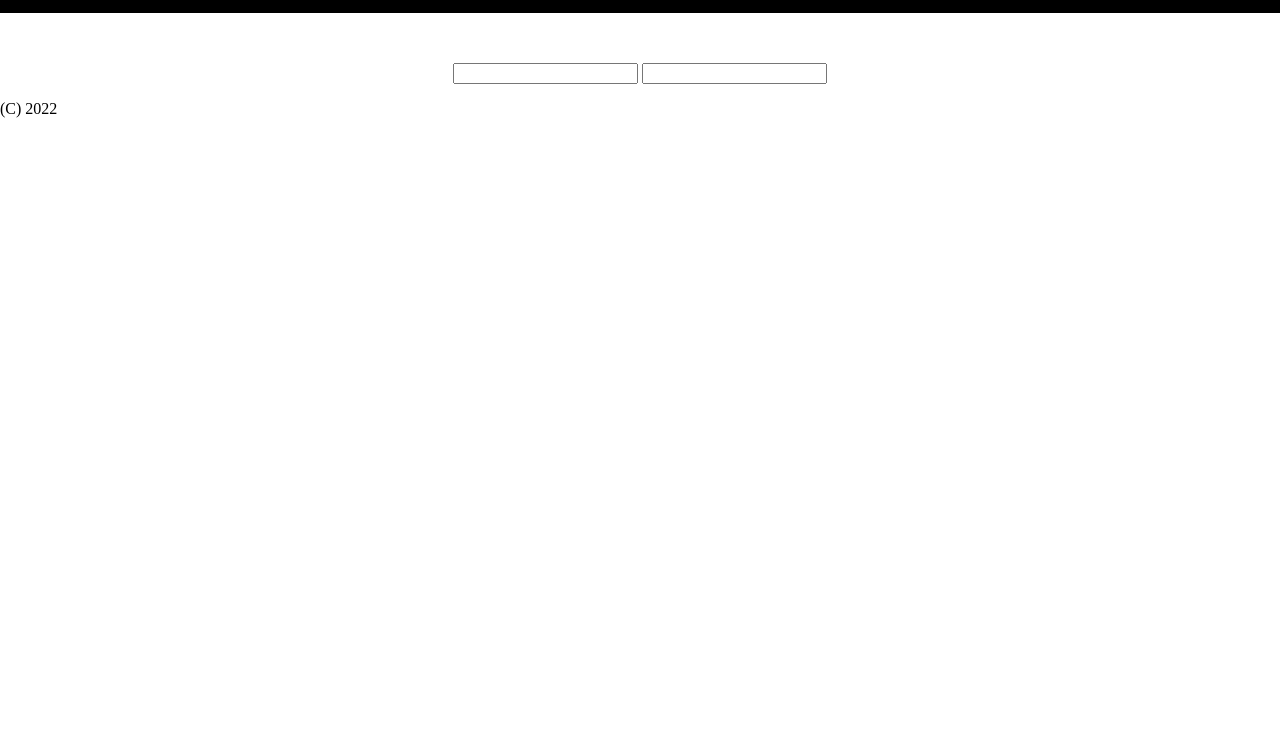
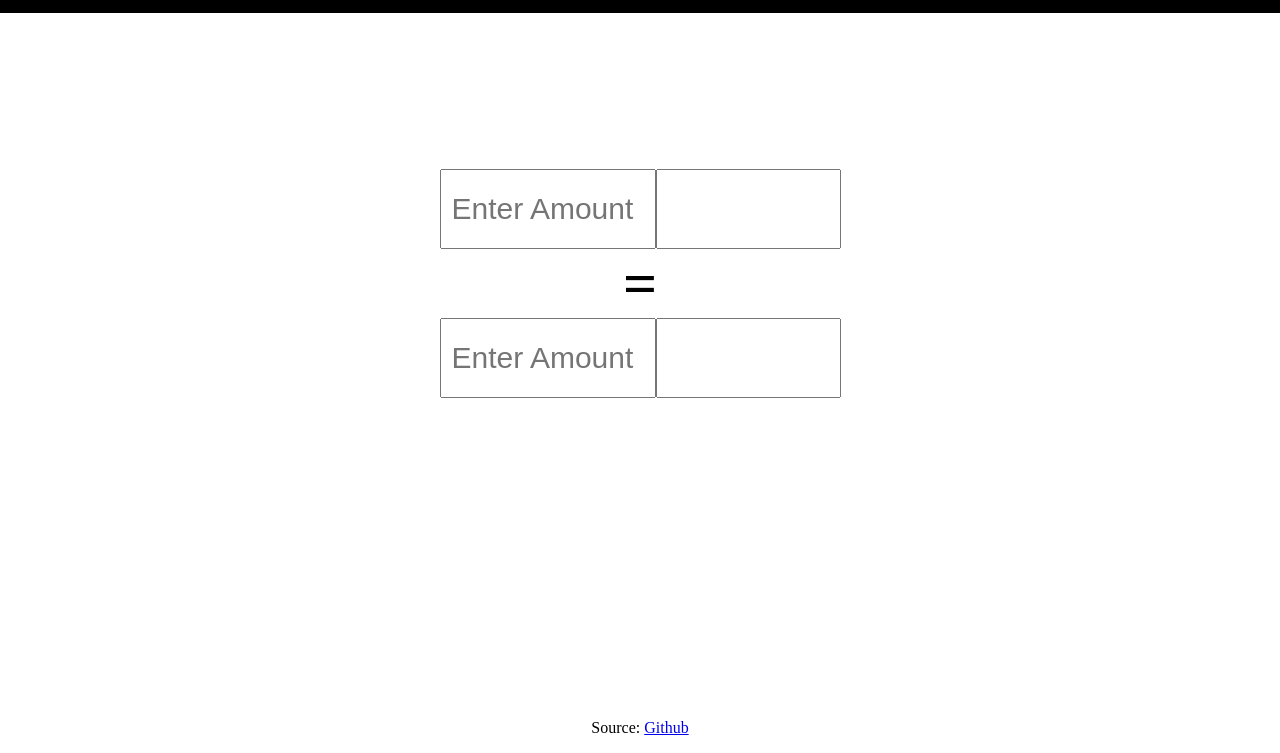
Before and after one commit to iamashay/live_currency_converter, a website: page webfiles/index.html in a window 1280 px wide. Shown: the part 47-800 px from the top of the page. Drawn offline with Linux system fonts and the light colour scheme; files that its build step writes are made by us from their sources.

Commit message:
Change html and css

```diff
--- a/webfiles/index.html
+++ b/webfiles/index.html
@@ -18,14 +18,38 @@
 
     <main>
         <div id="container">
-            <input type="number" >
-            <input type="number" >
+
+            <div>
+            <input id="initial"  type="number" placeholder="Enter Amount">
+            <input list="finalList" >
+            <datalist id="finalList">
+                <option value="volvo">
+                <option value="saab">
+                <option value="fiat">
+                <option value="audi">
+            </select>
+            </div>
+
+            <span class="equalto">=</span>
+
+            <div>
+                <input id="final" type="number" placeholder="Enter Amount">
+                <input list="finalList" >
+                <datalist id="finalList">
+                    <option value="volvo">
+                    <option value="saab">
+                    <option value="fiat">
+                    <option value="audi">
+                </select>
+            </div>
+
         </div>
+
     </main>
+    <footer>
+        <p>Source: <a href="https://github.com/iamashay/int_project" >Github</a></p>
+    </footer>
 
-    <footer>
-            <p>(C) 2022</p>
-    </footer>
 
 </body>
 </html>
--- a/webfiles/public/css/custom.css
+++ b/webfiles/public/css/custom.css
@@ -1,5 +1,9 @@
 body {
     margin: 0;
+    height: 100vh;
+    display: flex;
+    flex-direction: column;
+    gap: 60px;
 }
 header {
     display: flex;
@@ -26,3 +30,49 @@ main {
     display: flex;
     justify-content: center;
 }
+
+#container {
+    width: 80vw;
+    display: flex;
+    flex-direction: column;
+    height: 40vh;
+    align-items: center;
+    justify-content: center;
+}
+
+
+/* Chrome, Safari, Edge, Opera */
+input::-webkit-outer-spin-button,
+input::-webkit-inner-spin-button {
+  -webkit-appearance: none;
+  margin: 0;
+}
+
+.cars {
+    width: 100px;
+    text-align: center;
+    font-size: 20px;
+    font-weight: 700;
+}
+.equalto  {
+    font-size: 60px;
+    font-weight: 800;
+}
+
+#container>div {
+    display: flex;
+    height: 10vh;
+}
+
+#initial, #final {
+    padding-left: 10px;
+    font-size: 30px;
+    width: 200px;
+}
+
+footer {
+    bottom: 0;
+    margin-top: auto;
+    display: flex;
+    justify-content: center;
+}
```
